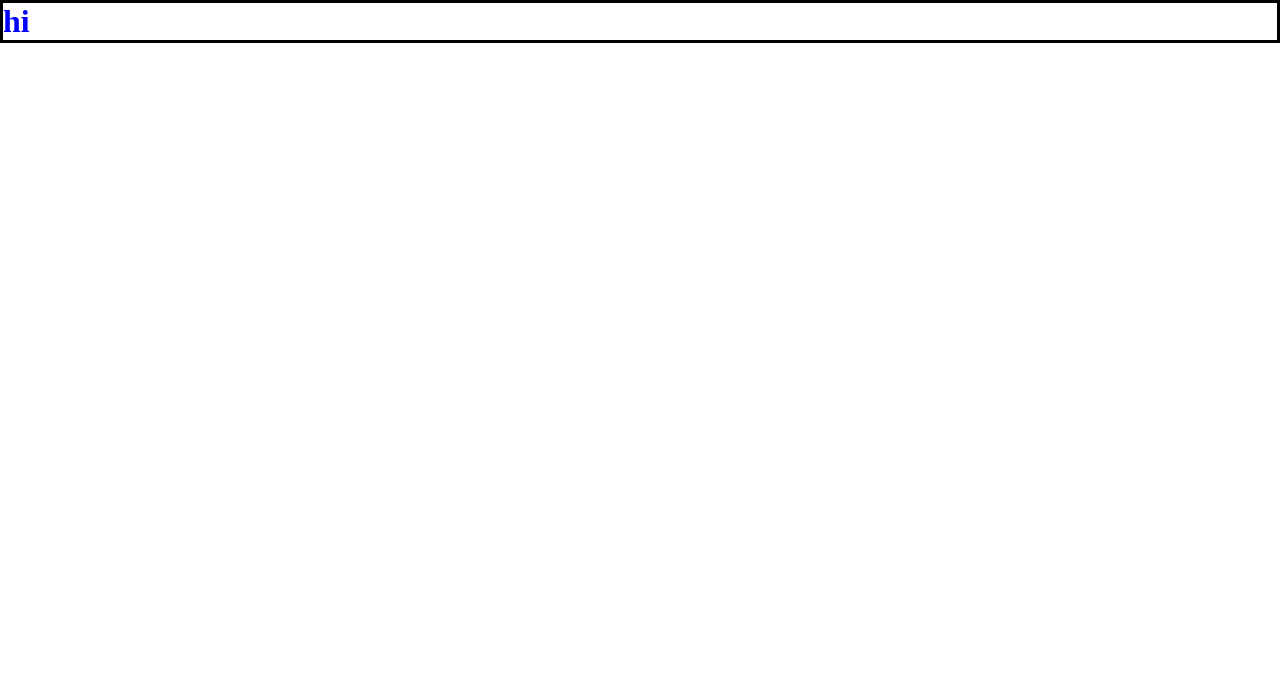
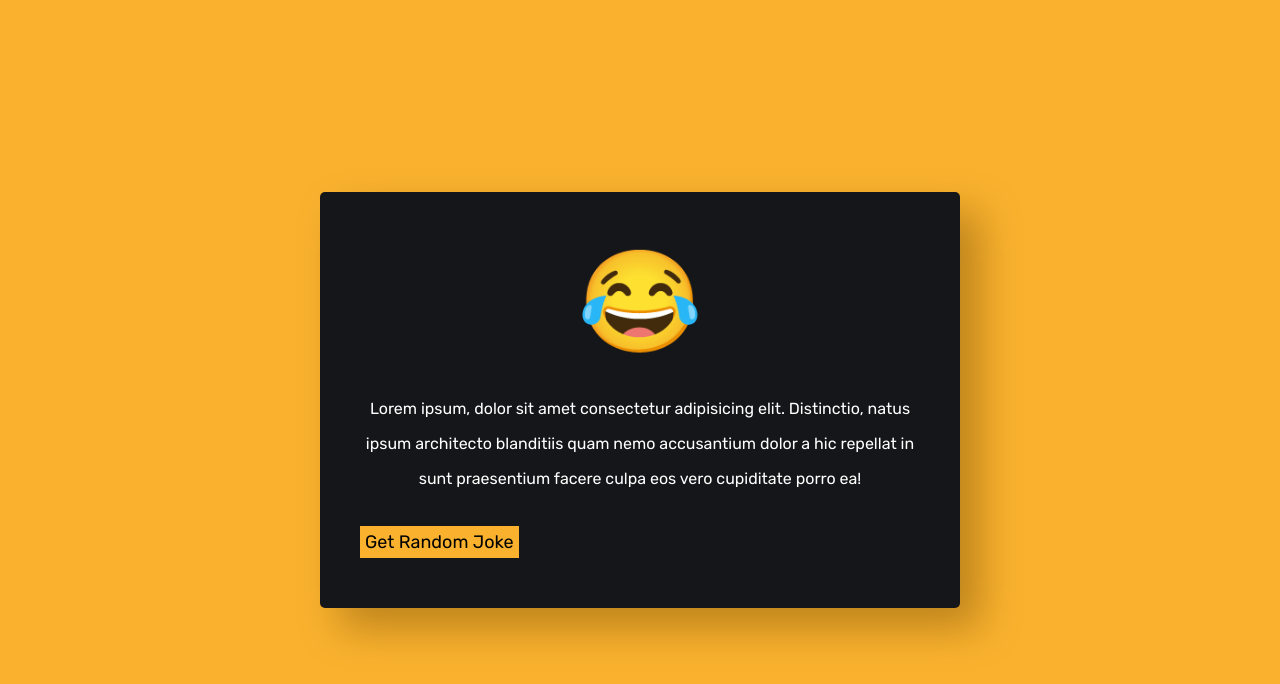
Before and after one commit to SaiefB/Random-Joke-Generator, a website built with webpack: page src/template.html in a window 1280 px wide. Built offline with nearby package versions, Linux system fonts and the light colour scheme.

Commit message:
update 1

```diff
--- a/src/styles.css
+++ b/src/styles.css
@@ -1,12 +1,50 @@
-
+@import url('https://fonts.googleapis.com/css2?family=Rubik:ital,wght@0,300..900;1,300..900&display=swap');
 
 *{
   margin: 0;
   padding: 0;
-  border: 1px solid black;
+/*   border: 1px solid black; */
   box-sizing: border-box;
+  font-family: "Rubik", sans-serif;
 }
 
-h1 {
-  color: blue;
+body {
+  background-color: #fab22e;
 }
+
+.wrapper {
+  width: 80vmin;
+  padding: 50px 40px;
+  background-color: #15161a;
+  position: absolute;
+  transform: translate(-50%, -50%);
+  top: 50%;
+  left: 50%;
+  border-radius: 5px;
+  box-shadow: 20px 20px 40px rgba(97,63,0,0.4);
+}
+
+span {
+  display: block;
+  text-align: center;
+  font-size: 100px;
+  color: aliceblue
+}
+
+p {
+  font-size: 16px;
+  color: #fff;
+  font-weight: 400;
+  text-align: center;
+  word-wrap: break-word;
+  line-height: 35px;
+  margin: 30px 0;
+}
+
+button {
+  display: block;
+  background-color: #fab22e;
+  border: none;
+  padding: 5px;
+  font-size: 18px;
+}
--- a/src/template.html
+++ b/src/template.html
@@ -6,6 +6,12 @@
     <title>Random Joke Generator</title>
 </head>
 <body>
-    <h1>hi</h1>
+    <div class="wrapper">
+        <span>&#128514;</span>
+        <p id="joke">
+            Lorem ipsum, dolor sit amet consectetur adipisicing elit. Distinctio, natus ipsum architecto blanditiis quam nemo accusantium dolor a hic repellat in sunt praesentium facere culpa eos vero cupiditate porro ea!
+        </p>
+        <button id="btn">Get Random Joke</button>
+    </div>
 </body>
 </html>
```
